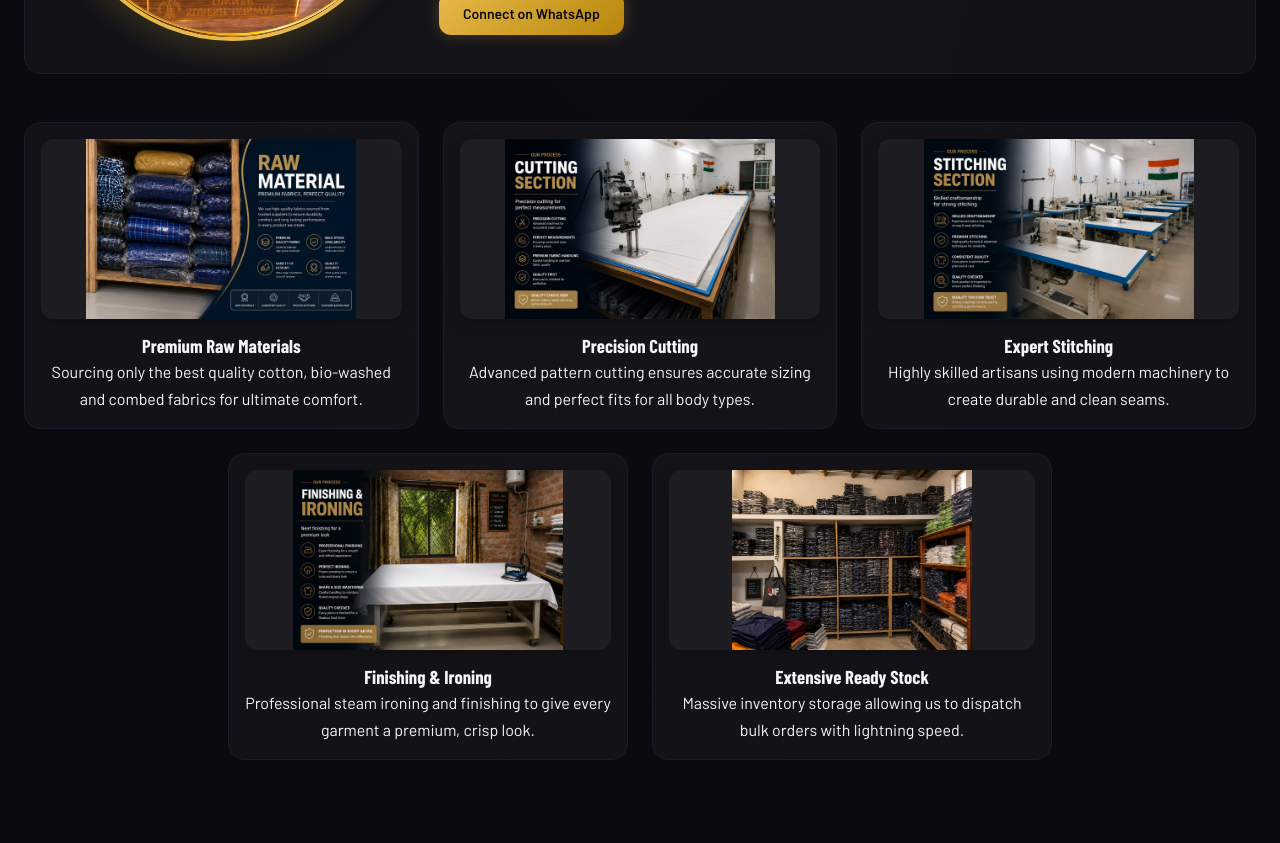
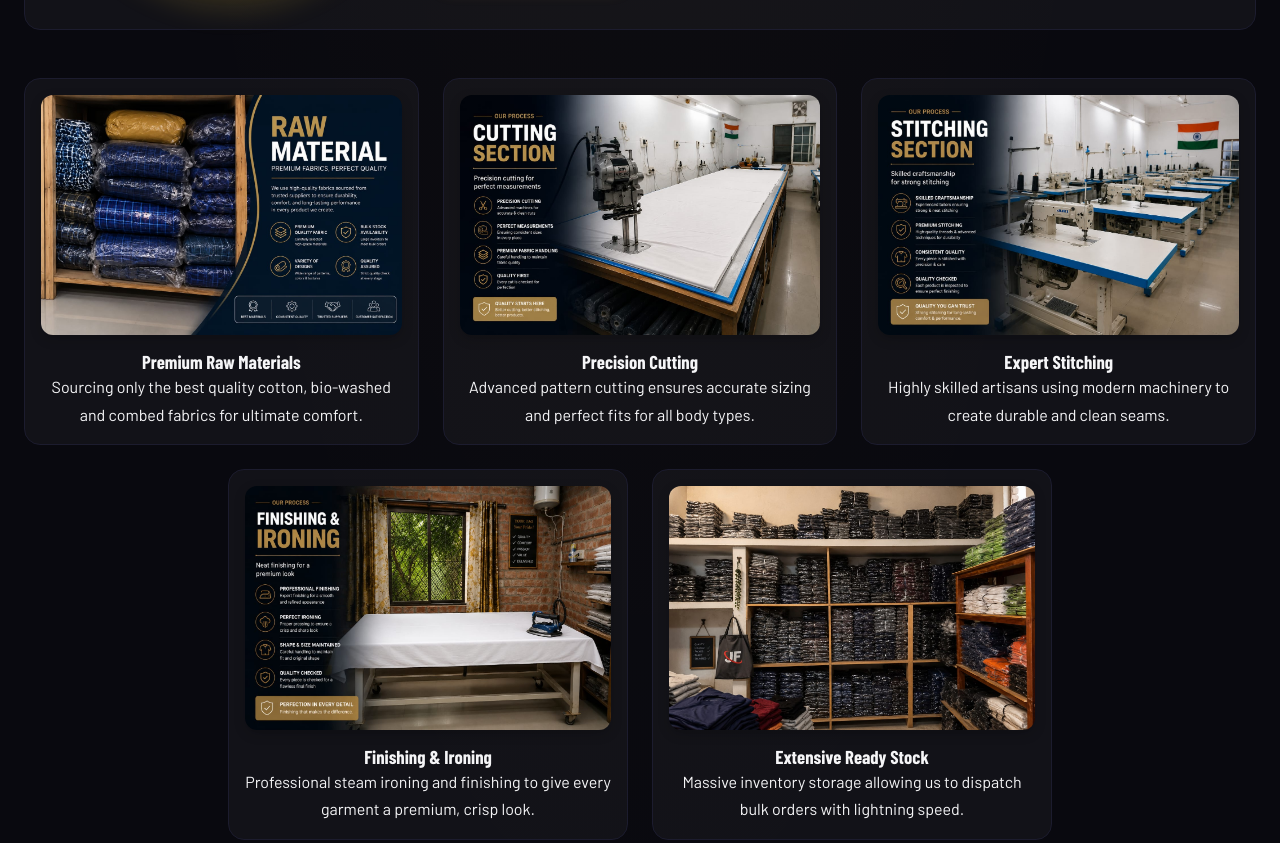
Before and after one commit to msonu43634-bot/jaiswal-fashion, a website: page about.html in a window 1280 px wide. Shown: the part 1263-2106 px from the top of the page. Drawn offline with nearby package versions, Linux system fonts and the light colour scheme; no server answers; a web font is replaced by a local one.

Commit message:
Update about.html

```diff
--- a/about.html
+++ b/about.html
@@ -42,7 +42,7 @@
         </div>
         <div class="about-image animate-fade-left">
           <img src="image/manufacture1.jpeg" alt="State of the art manufacturing unit"
-            style="width: 100%; aspect-ratio: 4/3; object-fit: contain; background: var(--bg-card); border-radius: var(--radius-xl); box-shadow: var(--shadow-lg); border: 1px solid var(--border);">
+            style="width: 100%; aspect-ratio: 3/2; object-fit: cover; object-position: center; border-radius: var(--radius-xl); box-shadow: var(--shadow-lg); border: 1px solid var(--border); display: block;">
         </div>
       </div>
 
@@ -79,7 +79,7 @@
         <div class="capability-card reveal delay-1"
           style="flex: 1 1 300px; max-width: 400px; padding: 16px; background: var(--bg-card); border: 1px solid var(--border); border-radius: var(--radius-xl);">
           <img src="image/row-material.jpeg" alt="Premium Fabrics"
-            style="width: 100%; height: 180px; object-fit: contain; background: var(--bg-card); border-radius: var(--radius-lg); margin-bottom: 16px; box-shadow: 0 4px 12px rgba(0,0,0,0.2);">
+            style="width: 100%; aspect-ratio: 3/2; object-fit: cover; object-position: center; border-radius: var(--radius-lg); margin-bottom: 16px; box-shadow: 0 4px 12px rgba(0,0,0,0.2); display: block;">
           <h3>Premium Raw Materials</h3>
           <p class="text-secondary mt-2">Sourcing only the best quality cotton, bio-washed and combed fabrics for
             ultimate comfort.</p>
@@ -87,7 +87,7 @@
         <div class="capability-card reveal delay-2"
           style="flex: 1 1 300px; max-width: 400px; padding: 16px; background: var(--bg-card); border: 1px solid var(--border); border-radius: var(--radius-xl);">
           <img src="image/cutting-section.jpeg" alt="Precision Cutting"
-            style="width: 100%; height: 180px; object-fit: contain; background: var(--bg-card); border-radius: var(--radius-lg); margin-bottom: 16px; box-shadow: 0 4px 12px rgba(0,0,0,0.2);">
+            style="width: 100%; aspect-ratio: 3/2; object-fit: cover; object-position: center; border-radius: var(--radius-lg); margin-bottom: 16px; box-shadow: 0 4px 12px rgba(0,0,0,0.2); display: block;">
           <h3>Precision Cutting</h3>
           <p class="text-secondary mt-2">Advanced pattern cutting ensures accurate sizing and perfect fits for all body
             types.</p>
@@ -95,7 +95,7 @@
         <div class="capability-card reveal delay-3"
           style="flex: 1 1 300px; max-width: 400px; padding: 16px; background: var(--bg-card); border: 1px solid var(--border); border-radius: var(--radius-xl);">
           <img src="image/stitching-section.jpeg" alt="In-House Stitching"
-            style="width: 100%; height: 180px; object-fit: contain; background: var(--bg-card); border-radius: var(--radius-lg); margin-bottom: 16px; box-shadow: 0 4px 12px rgba(0,0,0,0.2);">
+            style="width: 100%; aspect-ratio: 3/2; object-fit: cover; object-position: center; border-radius: var(--radius-lg); margin-bottom: 16px; box-shadow: 0 4px 12px rgba(0,0,0,0.2); display: block;">
           <h3>Expert Stitching</h3>
           <p class="text-secondary mt-2">Highly skilled artisans using modern machinery to create durable and clean
             seams.</p>
@@ -103,7 +103,7 @@
         <div class="capability-card reveal delay-1"
           style="flex: 1 1 300px; max-width: 400px; padding: 16px; background: var(--bg-card); border: 1px solid var(--border); border-radius: var(--radius-xl);">
           <img src="image/ironig.jpeg" alt="Steam Ironing"
-            style="width: 100%; height: 180px; object-fit: contain; background: var(--bg-card); border-radius: var(--radius-lg); margin-bottom: 16px; box-shadow: 0 4px 12px rgba(0,0,0,0.2);">
+            style="width: 100%; aspect-ratio: 3/2; object-fit: cover; object-position: center; border-radius: var(--radius-lg); margin-bottom: 16px; box-shadow: 0 4px 12px rgba(0,0,0,0.2); display: block;">
           <h3>Finishing & Ironing</h3>
           <p class="text-secondary mt-2">Professional steam ironing and finishing to give every garment a premium, crisp
             look.</p>
@@ -112,7 +112,7 @@
         <div class="capability-card reveal delay-2"
           style="flex: 1 1 300px; max-width: 400px; padding: 16px; background: var(--bg-card); border: 1px solid var(--border); border-radius: var(--radius-xl);">
           <img src="image/stock-room.jpeg" alt="Ready Inventory"
-            style="width: 100%; height: 180px; object-fit: contain; background: var(--bg-card); border-radius: var(--radius-lg); margin-bottom: 16px; box-shadow: 0 4px 12px rgba(0,0,0,0.2);">
+            style="width: 100%; aspect-ratio: 3/2; object-fit: cover; object-position: center; border-radius: var(--radius-lg); margin-bottom: 16px; box-shadow: 0 4px 12px rgba(0,0,0,0.2); display: block;">
           <h3>Extensive Ready Stock</h3>
           <p class="text-secondary mt-2">Massive inventory storage allowing us to dispatch bulk orders with lightning
             speed.</p>
```
